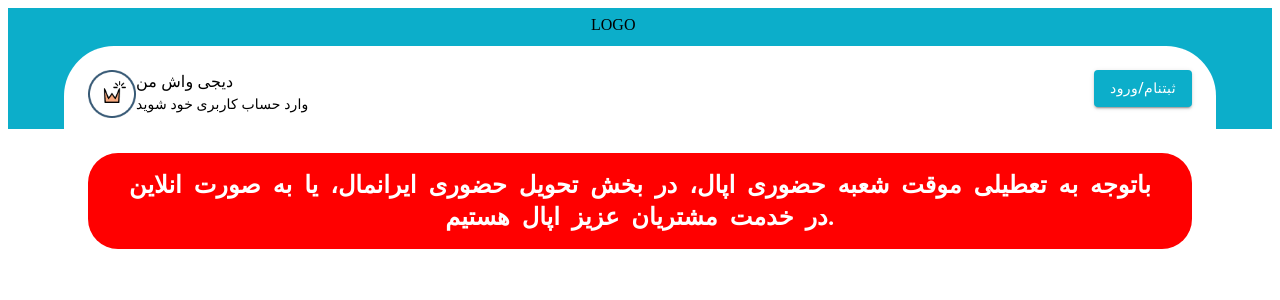
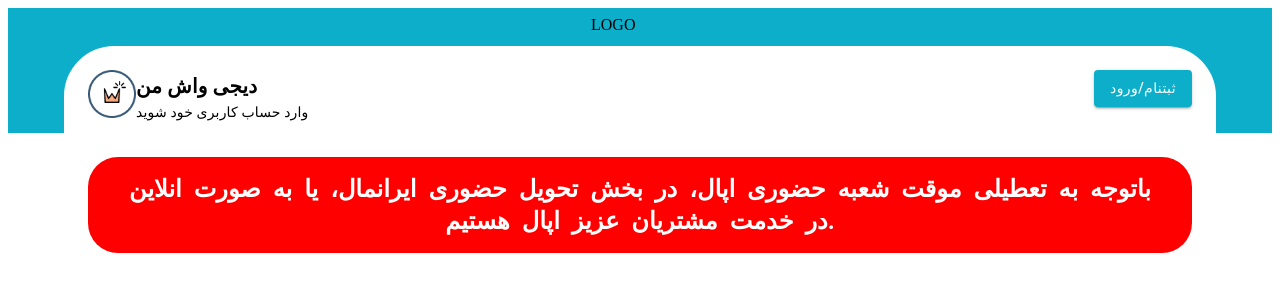
Before and after one commit to amirhosseinsharififard/DigiWash, a React (Vite) app: page / in a window 1280 px wide. Shown: the top 300 px of the page. Built offline with nearby package versions, Linux system fonts and the light colour scheme; the HTML template or start-up script is replaced by a standard one.

Commit message:
fix HeaderPwa

```diff
--- a/src/pwa/HeaderPwa.jsx
+++ b/src/pwa/HeaderPwa.jsx
@@ -27,8 +27,8 @@
           }}>
           <Grid item display='flex'>
             <img src={LogoPwa} height='48px' width='48px' />
-            <Box>
-              <Typography variant='body1'>دیجی واش من</Typography>
+            <Box mr={2}>
+              <Typography variant='h6' fontWeight={700}>دیجی واش من</Typography>
               <Typography variant='body2'>وارد حساب کاربری خود شوید</Typography>
             </Box>
           </Grid>
```
